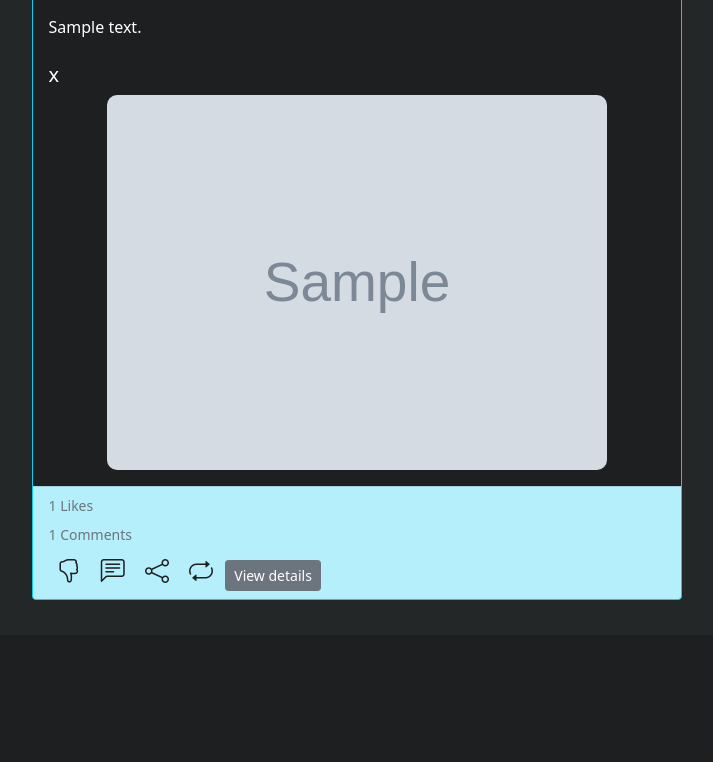
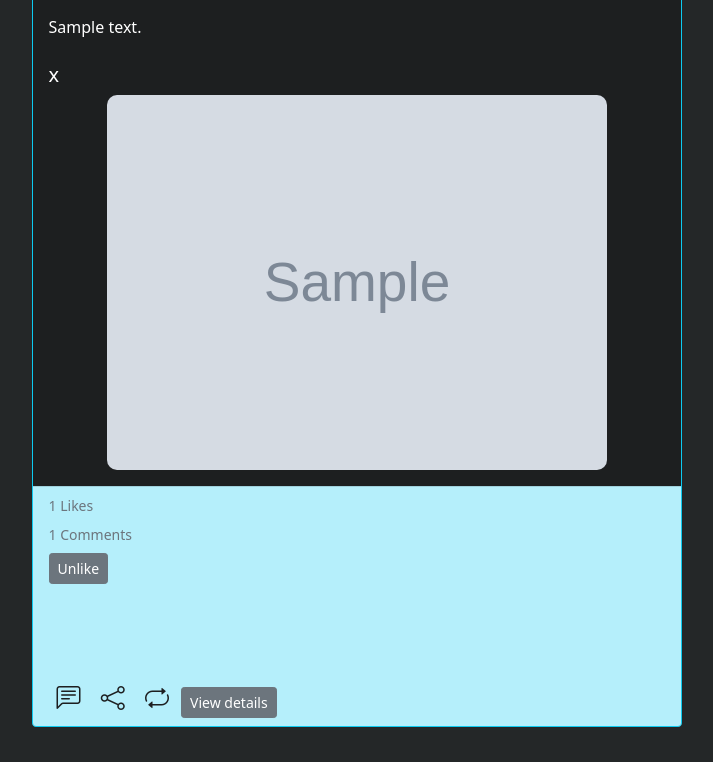
Before and after one commit to lgist2/group2, a Django app: page / in a window 1280 px wide. Shown: the part 1232-1994 px from the top of the page, without its empty margins (352-1065 px from the left). Before the commit the page ends 1832 px from the top, so only its background shows below. Run offline with Django 4.2, Linux system fonts and the light colour scheme; a user stored in the database is signed in; tables that the repository leaves empty hold one stand-in row (values such as "Sample post"); grey boxes marked "Sample" are stand-in pictures; parts of the project's set-up code (start-up, migrations or seed data) failed here and were passed over; some libraries are stand-ins or nearby versions.

Commit message:
fixed unlik-post error

```diff
--- a/social_grid/base/templates/base/home.html
+++ b/social_grid/base/templates/base/home.html
@@ -113,11 +113,15 @@
                                             <p class="small text-muted mb-2">{{ repost.post.likes.count }} Likes </p>
                                             <p class="small text-muted mb-2">{{ repost.post.comments.count }} Comments</p>
                                         </div>
-                                        {% if active_user not in repost.post.likes.all %}
-                                            <a class="col-12 px-2" href="{% url 'like-post' repost.original repost.post.id %}" style="color:#1D1F20;"><i class="fs-4 bi-hand-thumbs-up"></i></a>
-                                        {% else %}
-                                            <a class="col-12 px-2" href="{% url 'like-post' repost.original repost.post.id %}" style="color:#1D1F20;"><i class="fs-4 bi-hand-thumbs-down"></i></a>
-                                        {% endif %}
+                                            <form method="POST" action="{% url 'like-post' repost.original repost.post.id %}" class="like-form" id="{{post.id}}">
+                                                {% csrf_token %}
+                                                {% if active_user not in repost.post.likes.all %}
+                                                        <button class="btn btn-sm btn-secondary md-4 like-btn{{repost.post.id}}">Like</button>
+                                                {% else %}
+                                                        <button class="btn btn-sm btn-secondary md-4 like-btn{{repost.post.id}}">Unlike</button>
+                                                {% endif %}
+                                            </form>
+                                            <br><br><br><br>
                                             <a class="col-12 px-2" href="{% url 'comment-post' repost.post.id %}" style="color:#1D1F20;"><i class="fs-4 bi-chat-left-text"></i></a>
                                             <a class="col-12 px-2" href="{% url 'share-post-to' repost.post.id %}" style="color:#1D1F20;"><i class="fs-4 bi-share"></i></a>
                                             <a class="col-12 px-2" href="{% url 'repost' repost.post.id repost.original.id %}" style="color:#1D1F20;"><i class="fs-4 bi-repeat"></i></a>
--- a/social_grid/post/templates/post/post_details.html
+++ b/social_grid/post/templates/post/post_details.html
@@ -28,7 +28,7 @@
                                         <p class="small text-muted mb-2">{{ post.comments.count }} Comments </p>
                                     </div>
                                     <a href="{% url 'like-post' post.account post.id %}" class="btn btn-secondary md-4">Like</a>
-                                    <a href="{% url 'unlike-post' post.account post.id %}" class="btn btn-secondary md-4">Unlike</a>
+
 
                                     <a href="{% url 'comment-post' post.id %}" class="btn btn-secondary">Comment</a>
                                     </div>
--- a/social_grid/post/templates/post/posts_liked.html
+++ b/social_grid/post/templates/post/posts_liked.html
@@ -30,7 +30,7 @@
                                         <p class="small text-muted mb-2">{{ post.comments.count }} Comments  </p>
                                     </div>
                                         <a class="col-12 px-2" href="{% url 'like-post' post.account post.id %}" style="color:#1D1F20;"><i class="fs-4 bi-hand-thumbs-up"></i></a>
-                                        <a class="col-12 px-2" href="{% url 'unlike-post' post.account post.id %}" style="color:#1D1F20;"><i class="fs-4 bi-hand-thumbs-down"></i></a>
+
                                         <a class="col-12 px-2" href="{% url 'comment-post' post.id %}" style="color:#1D1F20;"><i class="fs-4 bi-chat-left-text"></i></a>
                                         <a href="{% url 'post-details' post.id %}" class="btn btn-sm btn-secondary md-4"> View details</a>
                                 </div>
--- a/social_grid/users/templates/users/reposts.html
+++ b/social_grid/users/templates/users/reposts.html
@@ -32,7 +32,7 @@
                                         <p class="small text-muted mb-2">{{ repost.post.comments.count }} Comments</p>
                                     </div>
                                         <a class="col-12 px-2" href="{% url 'like-post' repost.original repost.post.id %}" style="color:#1D1F20;"><i class="fs-4 bi-hand-thumbs-up"></i></a>
-                                        <a class="col-12 px-2" href="{% url 'unlike-post' repost.original repost.post.id %}" style="color:#1D1F20;"><i class="fs-4 bi-hand-thumbs-down"></i></a>
+
                                         <a class="col-12 px-2" href="{% url 'comment-post' repost.post.id %}" style="color:#1D1F20;"><i class="fs-4 bi-chat-left-text"></i></a>
                                         <a class="col-12 px-2" href="{% url 'share-post-to' repost.post.id %}" style="color:#1D1F20;"><i class="fs-4 bi-share"></i></a>
                                         <a class="col-12 px-2" href="{% url 'repost' repost.post.id repost.original.id %}" style="color:#1D1F20;"><i class="fs-4 bi-repeat"></i></a>
```
